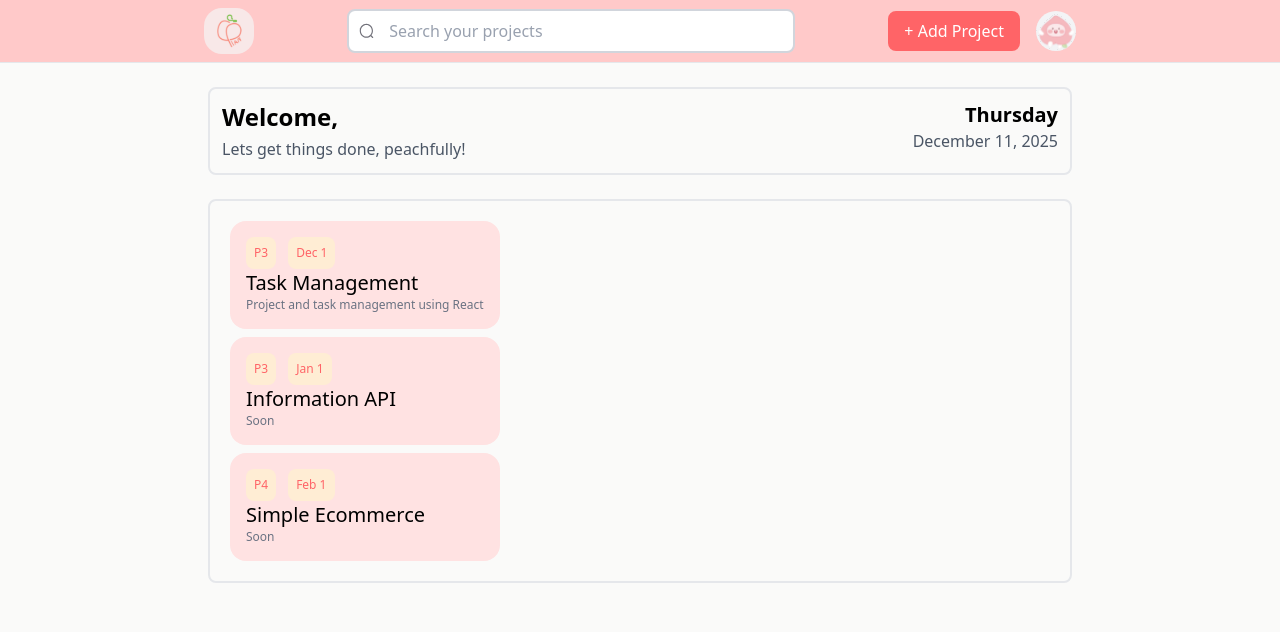
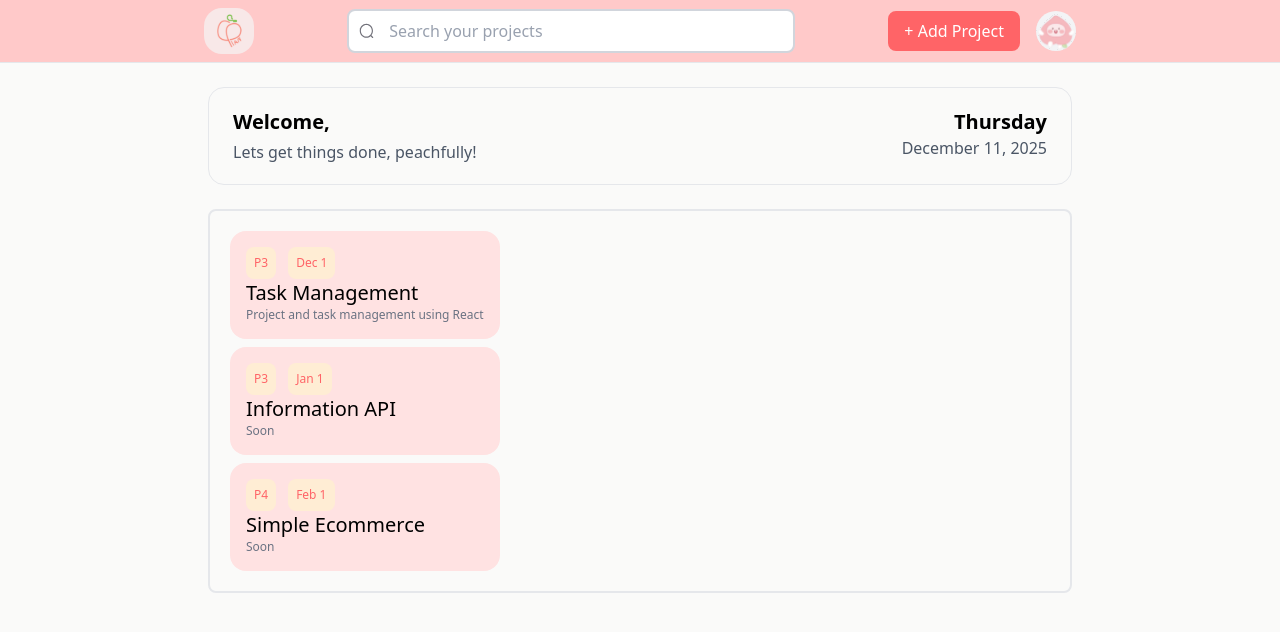
Before and after one commit to aletheaalmas/peachplan, a React (Vite) app: page / in a window 1280 px wide. Shown: the top 632 px of the page. Built offline with nearby package versions, Linux system fonts and the light colour scheme.

Commit message:
refactor: update styling for welcome component

```diff
--- a/src/components/welcome.tsx
+++ b/src/components/welcome.tsx
@@ -11,10 +11,10 @@ export function Welcome() {
   });
 
   return (
-    <div className="mt-2 rounded-lg border-2 border-gray-200 p-3">
+    <div className="mt-2 rounded-2xl border border-gray-200 px-6 py-5">
       <div className="flex items-start justify-between">
         <div>
-          <h2 className="text-2xl font-semibold">Welcome,</h2>
+          <h2 className="text-xl font-semibold">Welcome,</h2>
           <p className="mt-1 text-gray-600">
             Lets get things done, peachfully!
           </p>
```
